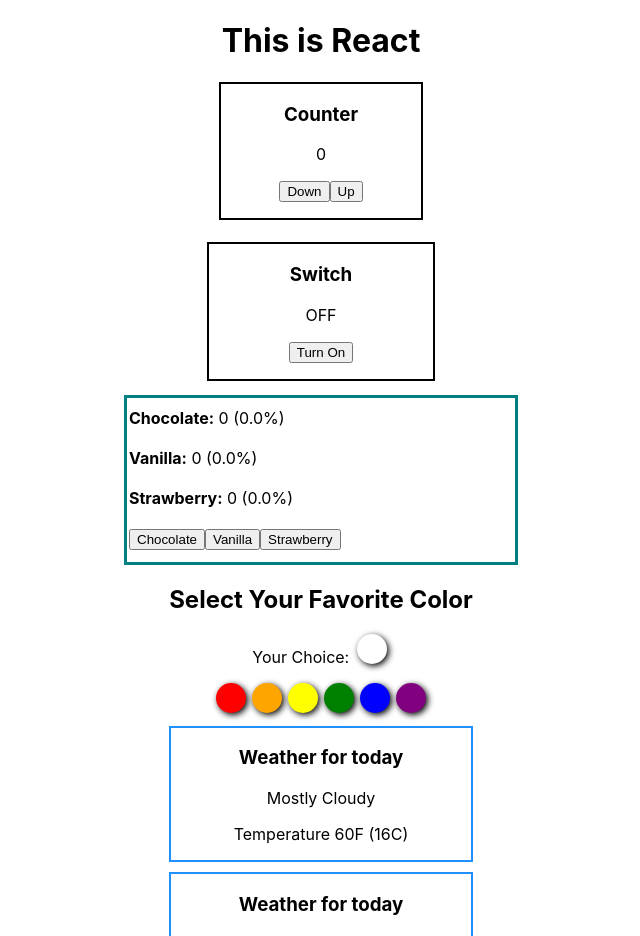
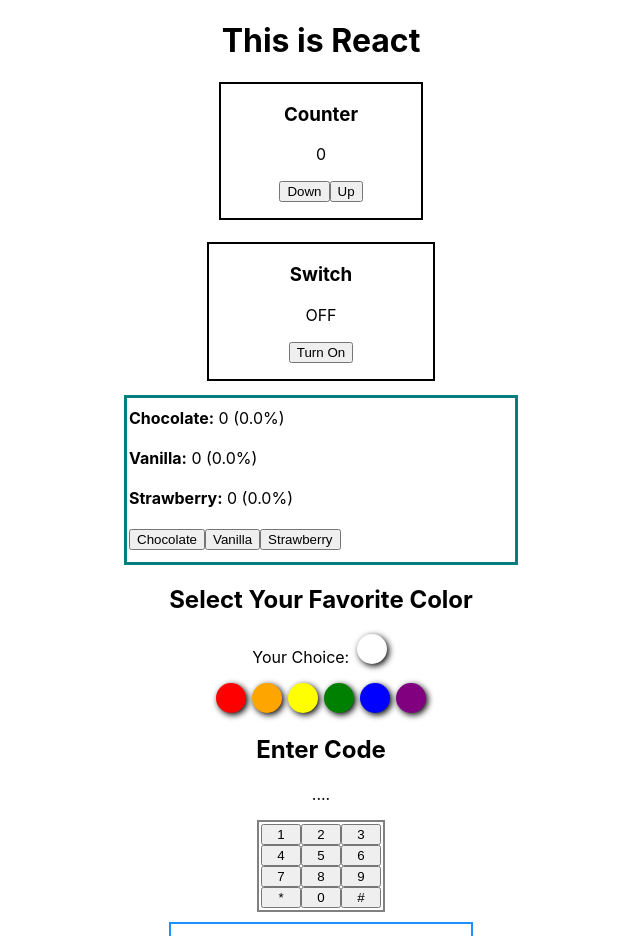
Before and after one commit to elzast/react-ws, a React (Create React App) app: page / in a window 1280 px wide. Shown: the top 936 px of the page, without its empty margins (319-959 px from the left). Built offline with nearby package versions, Linux system fonts and the light colour scheme; no server answers.

Commit message:
Got keypad on and working

```diff
--- a/src/App.js
+++ b/src/App.js
@@ -6,6 +6,7 @@ import Weather from "./components/Weather";
 import QuoteList from "./components/QuoteList";
 import Quote from "./components/Quote";
 import ColorPicker from "./components/ColorPicker";
+import CodeEntry from "./components/keypad/CodeEntry";
 
 function App() {
   const weatherData = [
@@ -45,6 +46,9 @@ function App() {
 
       <Votes />
       <ColorPicker />
+      <section>
+        <CodeEntry />
+      </section>
       {weatherData.map((data) => (
         <Weather
           time={data.time}
--- /dev/null
+++ b/src/components/keypad/CodeEntry.js
@@ -0,0 +1,20 @@
+import { useState } from "react";
+import Keypad from "./Keypad";
+
+function CodeEntry() {
+  const [code, setCode] = useState("");
+
+  function appendCode(number) {
+    setCode((prevCode) => prevCode + number);
+  }
+
+  return (
+    <div className="CodeEntry">
+      <h2>Enter Code</h2>
+      <p>{code || "...."}</p>
+      <Keypad onKey={appendCode} />
+    </div>
+  );
+}
+
+export default CodeEntry;
--- /dev/null
+++ b/src/components/keypad/Keypad.css
@@ -0,0 +1,12 @@
+.Keypad {
+  display: inline-flex;
+  flex-wrap: wrap;
+  width: 120px;
+  border: 2px solid gray;
+  padding: 2px;
+}
+
+.Keypad button {
+  width: 33.333%;
+  box-sizing: border-box;
+}
--- /dev/null
+++ b/src/components/keypad/Keypad.js
@@ -0,0 +1,18 @@
+import "./Keypad.css";
+
+const values = ["1", "2", "3", "4", "5", "6", "7", "8", "9", "*", "0", "#"];
+
+// onKey is a function
+function Keypad({ onKey }) {
+  return (
+    <div className="Keypad">
+      {values.map((val) => (
+        <button key={val} onClick={() => onKey(val)}>
+          {val}
+        </button>
+      ))}
+    </div>
+  );
+}
+
+export default Keypad;
```
Also changed, not shown: src/components/keypad/CodeEntry.css (added).
